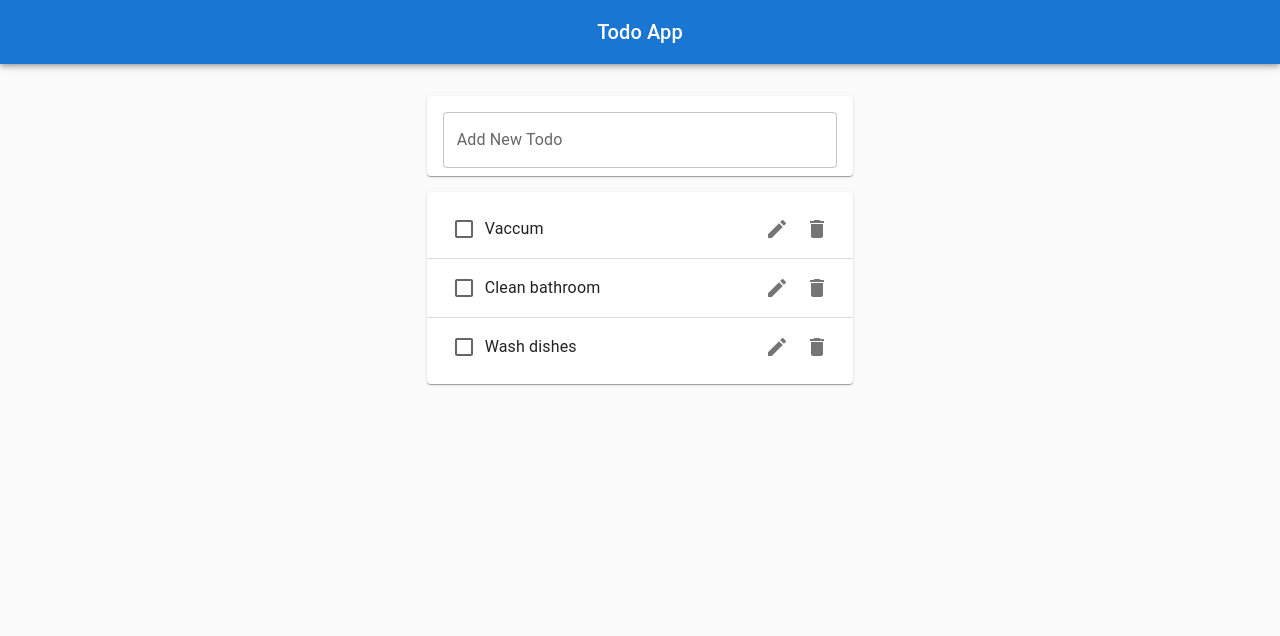
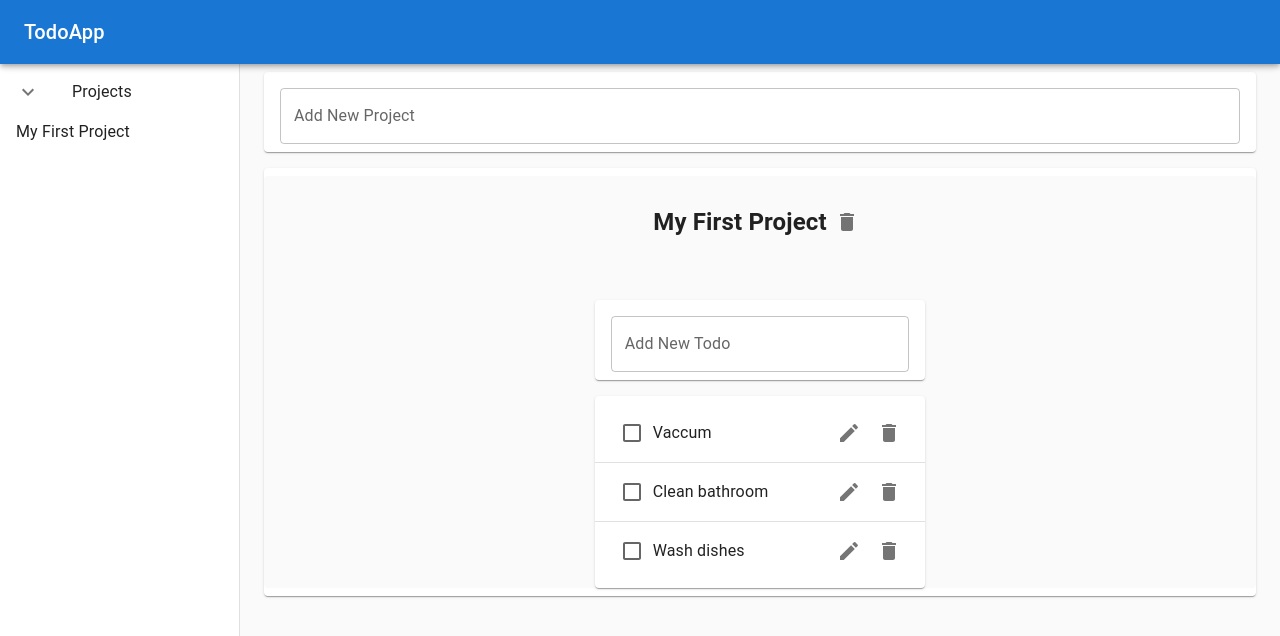
Before and after one commit to camille-celine/Todo-project, a React (Create React App) app: page / in a window 1280 px wide. Shown: the top 636 px of the page. Built offline with nearby package versions, Linux system fonts and the light colour scheme.

Commit message:
create projects

```diff
--- /dev/null
+++ b/src/Project.js
@@ -0,0 +1,55 @@
+import React from "react";
+import Grid from '@mui/material/Grid';
+import Box from '@mui/material/Box';
+import TodoForm from './TodoForm';
+import TodoList from './TodoList';
+import Paper from '@mui/material/Paper';
+import useTodoState from "./hooks/useTodoState";
+import IconButton from '@mui/material/IconButton';
+import DeleteIcon from '@mui/icons-material/Delete';
+import ListItem from '@mui/material/ListItem';
+
+function Project(props) {
+  const initialTodos = [
+    {id: 1, task: "Vaccum", completed: false },
+    {id: 2, task: "Clean bathroom", completed: false },
+    {id: 3, task: "Wash dishes", completed: false }
+  ]
+
+  // Control the state of all the todos
+  const {todos, addTodo, removeTodo, editTodo, toggleTodo} = useTodoState(initialTodos);
+
+  return(
+    <Paper
+      style={{
+        padding: 0,
+        margin: 0,
+        width: "100%",
+        backgroundColor: "#fafafa"
+      }}
+      elevation={0}
+    >
+      <ListItem sx={{ justifyContent: "center" }}>
+        <h2>{props.name}</h2>
+        <IconButton onClick={() => props.removeProject(props.id)}>
+          <DeleteIcon />
+        </IconButton>
+      </ListItem>
+      <Box component="main" sx={{ flexGrow: 1 }}>
+        <Grid container justifyContent="center" style={{marginTop: "1rem"}}>
+          <Grid item xs={11} md={8} lg={4} >
+            <TodoForm addTodo={addTodo}/>
+            <TodoList
+              todos={todos}
+              removeTodo={removeTodo}
+              editTodo={editTodo}
+              toggleTodo={toggleTodo}
+            />
+          </Grid>
+        </Grid>
+      </Box>
+    </Paper>
+  )
+}
+
+export default Project;
--- /dev/null
+++ b/src/ProjectForm.js
@@ -0,0 +1,27 @@
+import React from 'react';
+import useInputState from "./hooks/useInputState";
+import Paper from '@mui/material/Paper';
+import TextField from '@mui/material/TextField';
+
+function ProjectForm({addProject}) {
+  const [value, handleChange, reset] = useInputState("");
+  return (
+    <Paper style={{margin: "1rem 0", padding: "0 1rem"}}>
+      <form onSubmit={e => {
+        e.preventDefault();
+        addProject(value);
+        reset();
+      }}>
+        <TextField
+          value={value}
+          onChange={handleChange}
+          margin="normal"
+          label="Add New Project"
+          fullWidth
+        />
+      </form>
+    </Paper>
+  )
+}
+
+export default ProjectForm;
--- /dev/null
+++ b/src/ProjectList.js
@@ -0,0 +1,27 @@
+import React from "react";
+import Project from "./Project";
+import Paper from '@mui/material/Paper';
+import List from '@mui/material/List';
+import Divider from '@mui/material/Divider';
+
+function ProjectList(props) {
+  return (
+    <Paper>
+      <List>
+        {props.projects.map((project, i) => (
+          <>
+            <Project
+              name={project.name}
+              id={project.id}
+              key={project.id}
+              removeProject={props.removeProject}
+            />
+            {i < props.projects.length - 1 && <Divider />}
+          </>
+        ))}
+      </List>
+    </Paper>
+  );
+}
+
+export default ProjectList;
--- a/src/TodoApp.js
+++ b/src/TodoApp.js
@@ -1,24 +1,27 @@
-import React, { useState } from 'react';
-import TodoForm from './TodoForm';
-import TodoList from './TodoList';
+import React from 'react';
+import ProjectForm from "./ProjectForm";
+import ProjectList from "./ProjectList";
+import useProjectState from "./hooks/useProjectState";
 import Paper from '@mui/material/Paper';
 import { Typography } from '@mui/material';
 import { AppBar } from '@mui/material';
 import { Toolbar } from '@mui/material';
-import Grid from '@mui/material/Grid';
 import Box from '@mui/material/Box';
-import useTodoState from "./hooks/useTodoState";
+import Drawer from '@mui/material/Drawer';
+import CssBaseline from '@mui/material/CssBaseline';
+import List from '@mui/material/List';
+import KeyboardArrowDownIcon from '@mui/icons-material/KeyboardArrowDown';
+import ListItem from '@mui/material/ListItem';
+import ListItemIcon from '@mui/material/ListItemIcon';
+import Divider from '@mui/material/Divider';
 
 function TodoApp() {
-  const initialTodos = [
-    {id: 1, task: "Vaccum", completed: false },
-    {id: 2, task: "Clean bathroom", completed: false },
-    {id: 3, task: "Wash dishes", completed: false }
-  ]
 
-  // Control the state of all the todos
-  const {todos, addTodo, removeTodo, editTodo, toggleTodo} = useTodoState(initialTodos);
+  const initialProject = [{ id: 1, name: "My First Project"}];
+  // Control the state of all the projects
+  const {projects, addProject, removeProject} = useProjectState(initialProject);
 
+  const drawerWidth = 240;
   return (
     <Paper
       style={{
@@ -29,28 +32,49 @@ function TodoApp() {
       }}
       elevation={0}
     >
-      {/* AppBar starts */}
-      <Box sx={{ flexGrow: 1 }}>
-        <AppBar position="static">
+      <Box sx={{ display: 'flex' }}>
+        <CssBaseline />
+        <AppBar position="fixed" sx={{ zIndex: (theme) => theme.zIndex.drawer + 1 }}>
           <Toolbar>
-            <Typography variant="h6" component="div" sx={{ flexGrow: 1 }}>
-              Todo App
+            <Typography variant="h6" noWrap component="div">
+              TodoApp
             </Typography>
           </Toolbar>
         </AppBar>
+        <Drawer
+          variant="permanent"
+          sx={{
+            width: drawerWidth,
+            flexShrink: 0,
+            [`& .MuiDrawer-paper`]: { width: drawerWidth, boxSizing: 'border-box' },
+          }}
+        >
+          <Toolbar />
+          <Box sx={{ overflow: 'auto' }}>
+            <List>
+              <ListItem button >
+                <ListItemIcon>
+                  <KeyboardArrowDownIcon/>
+                </ListItemIcon>
+                Projects
+              </ListItem>
+              {projects.map((project, i) => (
+                <ListItem>
+                  <div dispay="block">{project.name}</div>
+                  {i < projects.length - 1 && <Divider />}
+                </ListItem>
+              ))}
+            </List>
+          </Box>
+        </Drawer>
+        <Box component="main" sx={{ flexGrow: 1, p: 3, mt: 4 }}>
+          <ProjectForm addProject={addProject}/>
+          <ProjectList
+            projects={projects}
+            removeProject={removeProject}
+          />
+        </Box>
       </Box>
-      {/* AppBar ends */}
-      <Grid container justifyContent="center" style={{marginTop: "1rem"}}>
-        <Grid item xs={11} md={8} lg={4} >
-          <TodoForm addTodo={addTodo}/>
-          <TodoList
-            todos={todos}
-            removeTodo={removeTodo}
-            editTodo={editTodo}
-            toggleTodo={toggleTodo}
-          />
-        </Grid>
-      </Grid>
     </Paper>
   )
 }
--- /dev/null
+++ b/src/hooks/useProjectState.js
@@ -0,0 +1,18 @@
+import { useState } from "react";
+import { v4 as uuidv4 } from 'uuid';
+
+const useProjectState = initialProject => {
+  const [projects, setProjects] = useState(initialProject);
+  return {
+    projects,
+    addProject: newProjectName => {
+      setProjects([...projects, {id: uuidv4(), name: newProjectName}]);
+    },
+    removeProject: projectId => {
+      const updatedProjects = projects.filter(project => project.id !== projectId);
+      setProjects(updatedProjects);
+    }
+  }
+}
+
+export default useProjectState;
```
